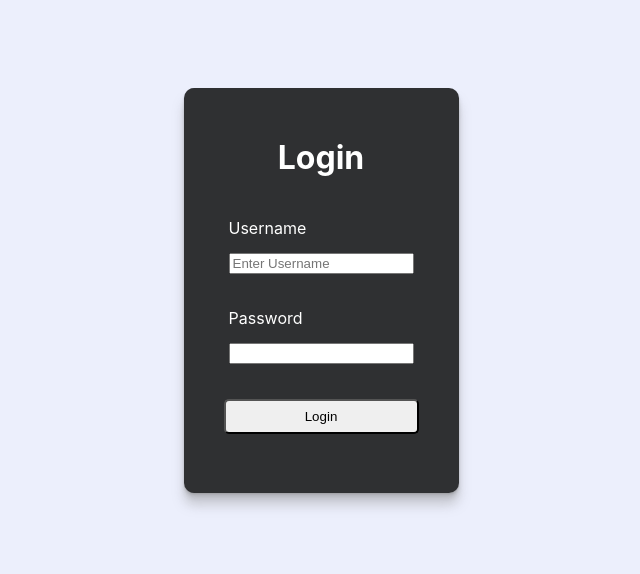
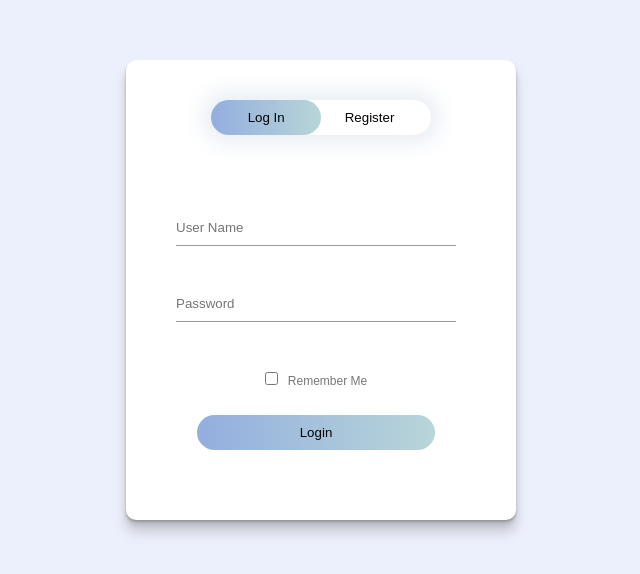
Before and after one commit to RMIT-SEPT/majorproject-5-wed-16-30-7, a React (Create React App) app in the folder FrontEnd/agme-app/: page / in a window 1280 px wide. Shown: the part 110-684 px from the top of the page, without its empty margins (319-959 px from the left). Built offline with nearby package versions, Linux system fonts and the light colour scheme.

Commit message:
register form added

```diff
--- a/FrontEnd/agme-app/src/Components/LoginForm.js
+++ b/FrontEnd/agme-app/src/Components/LoginForm.js
@@ -1,5 +1,6 @@
 import React from 'react';
 import './LoginForm.scss';
+import RegistartionForm from './RegistrationForm.js'
 class LoginForm extends React.Component {
 
     constructor(props) {
@@ -7,15 +8,25 @@ class LoginForm extends React.Component {
         this.state = {
             username: '',
             password: '',
-
-            errors: {
-                username: '',
-                password: '',
-            }
         };
 
         this.handleChange = this.handleChange.bind(this);
         this.getCustomerLogin = this.getCustomerLogin.bind(this);
+    }
+
+
+    register() {
+        document.getElementById("login").style.left = "-400px";
+        document.getElementById("register").style.left = "50px";
+        document.getElementById("btn").style.left = "110px";
+        document.getElementById("form-box").style.height = "650px";
+    }
+
+    login() {
+        document.getElementById("login").style.left = "50px";
+        document.getElementById("register").style.left = "450px";
+        document.getElementById("btn").style.left = "0px";
+        document.getElementById("form-box").style.height = "450px";
     }
 
     getCustomerLogin = (e) => {
@@ -27,51 +38,29 @@ class LoginForm extends React.Component {
     handleChange = (event) => {
         event.preventDefault();
         const { name, value } = event.target;
-        let errors = this.state.errors;
 
-        switch (name) {
-            case 'username':
-                errors.username =
-                    value.length < 5
-                        ? 'Please enter a valid username'
-                        : '';
-                break;
-
-            case 'password':
-                errors.password =
-                    value.length < 3
-                        ? 'Please enter a valid password'
-                        : '';
-                break;
-
-            default:
-                break;
-        }
-
-        this.setState({ errors, [name]: value }, () => {
+        this.setState({ [name]: value }, () => {
             // console.log(errors)
         })
     }
 
     render() {
-        const { errors } = this.state;
         return (
-            <div>
-                <form className="login-form">
-                    <h1>Login</h1>
-                    <div className="form-input-material">
-                        <label className="label" for="username">Username</label>
-                        <input type='text' name='username' id='username' placeholder="Enter Username " className="form-control-material"
-                            value={this.state.username} onChange={this.handleChange} required />
+            <div className="main">
+                <div id="form-box" className="form-box">
+                    <div className="button-box">
+                        <div id="btn"></div>
+                        <button type="button" className="toggle-btn" onClick={this.login}>Log In</button>
+                        <button type="button" className="toggle-btn" onClick={this.register}>Register</button>
                     </div>
-
-                    <div className="form-input-material">
-                        <label className="label" for="password">Password</label>
-                        <input type='password' name='password' placeholder=" " className="form-control-material"
-                            value={this.state.password} onChange={this.handleChange} required />
-                    </div>
-                    <button type="submit" className="btn btn-primary btn-ghost" onClick={this.getCustomerLogin}>Login</button>
-                </form>
+                    <form id="login" className="input-group">
+                        <input type="text" className="input-field" placeholder="User Name" name='username' value={this.state.username} onChange={this.handleChange} required />
+                        <input type="password" className="input-field" placeholder="Password" name='password' value={this.state.password} onChange={this.handleChange} required />
+                        <input type="checkbox" className="check-box" /><span>Remember Me</span>
+                        <button type="submit" className="submit-btn" onClick={this.getCustomerLogin}>Login</button>
+                    </form>
+                    <RegistartionForm />
+                </div>
             </div>
         );
     }
--- a/FrontEnd/agme-app/src/Components/LoginForm.scss
+++ b/FrontEnd/agme-app/src/Components/LoginForm.scss
@@ -1,3 +1,9 @@
+*{
+  margin: 0;
+  padding: 0;
+  font-family: sans-serif;
+}
+
 body {
   display: flex;
   justify-content: center;
@@ -6,52 +12,97 @@ body {
   background: #eceffc;
 }
 
-.btn {
-  padding: 8px 20px;
-  border-radius: 5px;
+
+.form-box {
+  width: 380px;
+  height: 450px;
+  position: relative;
+  margin: 6% auto;
+  padding: 5px;
   overflow: hidden;
-
-  &:hover {
-    background: transparent;
-    box-shadow: 0 0 20px 10px hsla(204, 70%, 53%, 0.5);
-    color: #eceffc;
-  }
-}
-
-
-.login-form {
-    display: flex;
-    flex-direction: column;
-    align-items: center;
-    padding: 50px 40px;
-    color: white;
-    background: rgba(0, 0, 0, 0.8);
-    border-radius: 10px;
-    box-shadow: 0 0.4px 0.4px rgba(128, 128, 128, 0.109),
+  background: #fff;
+  border-radius: 10px;
+  box-shadow: 0 0.4px 0.4px rgba(128, 128, 128, 0.109),
       0 1px 1px rgba(128, 128, 128, 0.155),
-      0 2.1px 2.1px rgba(128, 128, 128, 0.195),
+      0 2.1px 2.1px rgba(59, 45, 45, 0.195),
       0 4.4px 4.4px rgba(128, 128, 128, 0.241),
       0 12px 12px rgba(128, 128, 128, 0.35);
 
-    h1 {
-      margin: 0 0 24px 0;
-    }
+}
 
-    .form-input-material {
-      margin: 12px 0;
-      display: grid;
-      grid-template-columns: repeat(1, 1fr);
-      grid-gap: 15px;
-      padding: 5px;
+.button-box{
+  width: 220px;
+  margin: 35px auto;
+  position: relative;
+  box-shadow: 0 0 20px 9px #4d79aa1f;
+  border-radius: 30px;
+}
 
+.toggle-btn{
+  padding: 10px 30px;
+  cursor: pointer;
+  background: transparent;
+  border: 0;
+  outline: none;
+  position: relative;
+}
 
-        .label{
-          text-align: left;
-        }
-    }
+#btn{
+  top: 0;
+  left:0;
+  position: absolute;
+  width: 110px;
+  height: 100%;
+  background: linear-gradient(to right, #93aedf,#b8d5d8);
+  border-radius: 30px;
+  transition: .5s;
+}
 
-    .btn {
-      width: 100%;
-      margin: 18px 0 9px 0;
-    }
+.input-group{
+  top: 130px;
+  left: 55px;
+  position: absolute;
+  width: 280px;
+  transition: .5s;
 }
+
+.input-field{
+  width: 100%;
+  padding: 10px 0;
+  margin: 20px 0;
+  border-left: 0;
+  border-right: 0;
+  border-top: 0;
+  border-bottom: 1px solid #999;
+  outline: none;
+  background: transparent;
+
+}
+span{
+  color: #777;
+  font-size: 12px;
+}
+
+.submit-btn{
+  width: 85%;
+  padding: 10px 30px;
+  cursor: pointer;
+  display: block;
+  margin: auto;
+  background: linear-gradient(to right,#93aedf,#b8d5d8);
+  border: 0;
+  outline: none;
+  border-radius: 30px;
+}
+
+.check-box{
+  margin: 30px 10px 30px 0;
+}
+
+#login{
+  left:50px;
+}
+
+#register{
+  left: 450px;
+}
--- a/FrontEnd/agme-app/src/Components/RegistrationForm.js
+++ b/FrontEnd/agme-app/src/Components/RegistrationForm.js
@@ -1,36 +1,55 @@
 import React from 'react';
 import './LoginForm.scss';
-class LoginForm extends React.Component {
+
+class RegistrationForm extends React.Component {
+
+    constructor(props) {
+        super(props);
+        this.state = {
+            name: '',
+            address: '',
+            phone: '',
+            username: '',
+            password: '',
+        };
+
+        this.handleChange = this.handleChange.bind(this);
+        this.getCustomerRegistration = this.getCustomerRegistration.bind(this);
+    }
+
+    getCustomerRegistration = (e) => {
+        e.preventDefault();
+        let customer = {
+            name: this.state.name,
+            address: this.state.address,
+            phone: this.state.phone,
+            username: this.state.username,
+            password: this.state.password
+        };
+        console.log('customerLogin =>' + JSON.stringify(customer));
+    }
+
+    handleChange = (event) => {
+        event.preventDefault();
+        const { name, value } = event.target;
+
+        this.setState({ [name]: value }, () => {
+        })
+    }
 
     render() {
-        <div>
-            <form className="login-form">
-                <h1>Registration</h1>
-                <div className="form-input-material">
-                    <label className="label" for="name">Name</label>
-                    <input type='text' name='name' id='name' placeholder="Enter Name " className="form-control-material"
-                        value={this.state.username} onChange={this.handleChange} required />
-                </div>
-
-                <div className="form-input-material">
-                    <label className="label" for="email">Email</label>
-                    <input type='email' name='email' placeholder=" " className="form-control-material"
-                        value={this.state.password} onChange={this.handleChange} required />
-                </div>
-
-                <div className="form-input-material">
-                    <label className="label" for="password">Password</label>
-                    <input type='password' name='password' placeholder=" " className="form-control-material"
-                        value={this.state.password} onChange={this.handleChange} required />
-                </div>
-
-                <div className="form-input-material">
-                    <label className="label" for="password-confirm">Confirm Password</label>
-                    <input type='password' name='password-confirm' placeholder=" " className="form-control-material"
-                        value={this.state.password} onChange={this.handleChange} required />
-                </div>
-                <button type="submit" className="btn btn-primary btn-ghost" onClick={this.getCustomerLogin}>Login</button>
+        return (
+            <form id="register" className="input-group">
+                <input type="text" className="input-field" name='name' placeholder="Full Name" value={this.state.name} onChange={this.handleChange} required />
+                <input type="text" className="input-field" name='address' placeholder="Address" value={this.state.address} onChange={this.handleChange} required />
+                <input type="text" className="input-field" name='phone' placeholder="Phone Number" value={this.state.phone} onChange={this.handleChange} required />
+                <input type="text" className="input-field" name='username' placeholder="User Name" value={this.state.username} onChange={this.handleChange} required />
+                <input type="password" className="input-field" placeholder="Password" required />
+                <input type="password" className="input-field" name='password' placeholder="Confirm Password" value={this.state.password} onChange={this.handleChange} required />
+                <button type="submit" className="submit-btn" onClick={this.getCustomerRegistration}>Register</button>
             </form>
-        </div>
+        );
     }
 }
+
+export default RegistrationForm;
```
